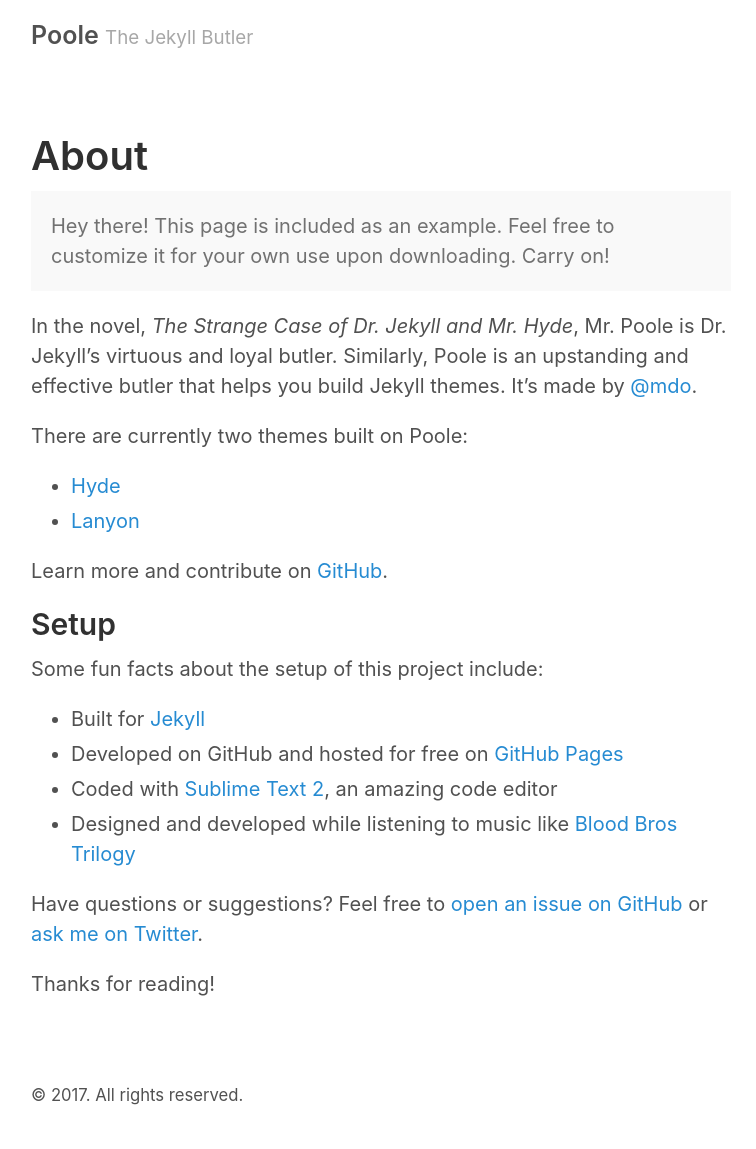
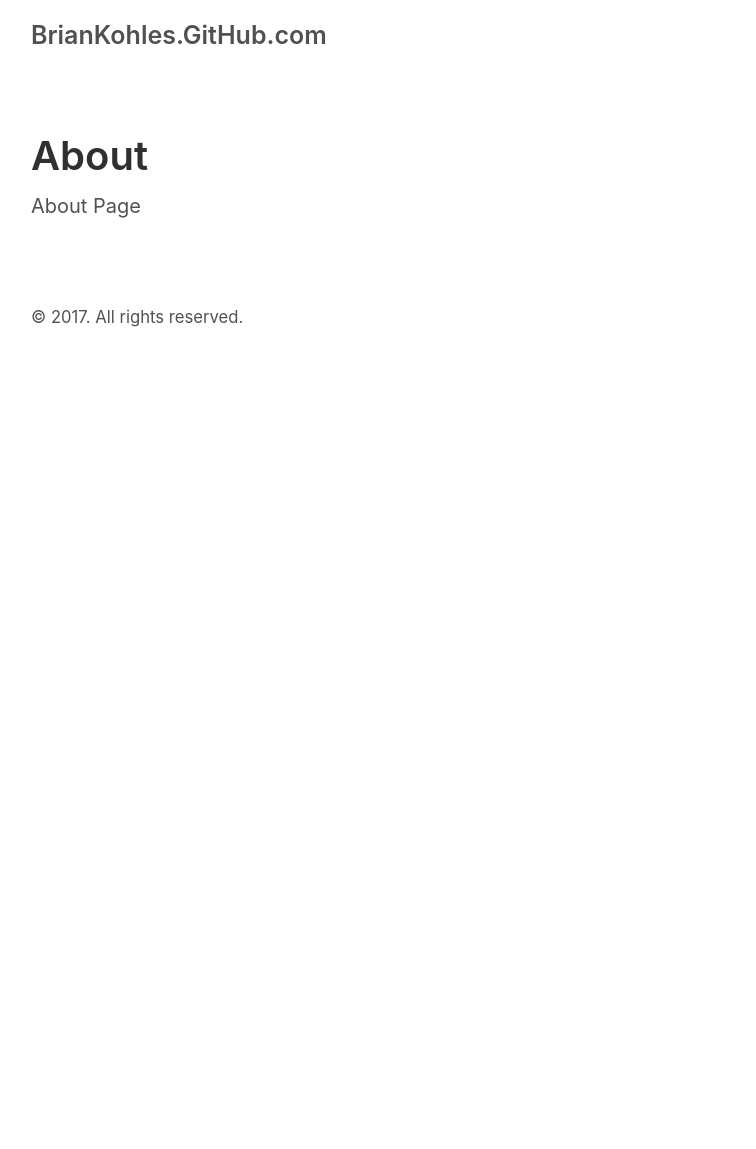
Before and after one commit to briankohles/briankohles.github.io, a Jekyll site: the page built from about.md, in a window 1280 px wide. Shown: the whole page, without its empty margins (259-1015 px from the left). Built offline with Jekyll 4.4.1, drawn with Linux system fonts in a browser that asks for light colours; after the commit the page ends 900 px from its top, so only the background shows below that.

Commit message:
initial changes to poole

```diff
--- a/_config.yml
+++ b/_config.yml
@@ -2,9 +2,9 @@
 permalink:           pretty
 
 # Setup
-title:               Poole
-tagline:             The Jekyll Butler
-url:                 http://getpoole.com
+title:               BrianKohles.GitHub.com
+tagline:
+url:                 http://brianKohles.gitHub.com
 paginate:            1
 baseurl:             ""
 
@@ -17,14 +17,13 @@
 
 # About/contact
 author:
-  name:              Mark Otto
-  url:               https://twitter.com/mdo
-  email:             markdotto@gmail.com
+  name:              Brian Kohles
+  url:               https://twitter.com/briankohles
+  email:
 
 # Custom vars
-version:             2.0.0
-github:
-  repo:              https://github.com/poole/poole
+version:             1.0.0
+github:		     briankohles
 
 # Gems
 gems:
--- a/about.md
+++ b/about.md
@@ -3,28 +3,4 @@
 title: About
 ---
 
-<p class="message">
-  Hey there! This page is included as an example. Feel free to customize it for your own use upon downloading. Carry on!
-</p>
-
-In the novel, *The Strange Case of Dr. Jekyll and Mr. Hyde*, Mr. Poole is Dr. Jekyll's virtuous and loyal butler. Similarly, Poole is an upstanding and effective butler that helps you build Jekyll themes. It's made by [@mdo](https://twitter.com/mdo).
-
-There are currently two themes built on Poole:
-
-* [Hyde](http://hyde.getpoole.com)
-* [Lanyon](http://lanyon.getpoole.com)
-
-Learn more and contribute on [GitHub](https://github.com/poole).
-
-## Setup
-
-Some fun facts about the setup of this project include:
-
-* Built for [Jekyll](http://jekyllrb.com)
-* Developed on GitHub and hosted for free on [GitHub Pages](https://pages.github.com)
-* Coded with [Sublime Text 2](http://sublimetext.com), an amazing code editor
-* Designed and developed while listening to music like [Blood Bros Trilogy](https://soundcloud.com/maddecent/sets/blood-bros-series)
-
-Have questions or suggestions? Feel free to [open an issue on GitHub](https://github.com/poole/poole/issues/new) or [ask me on Twitter](https://twitter.com/mdo).
-
-Thanks for reading!
+About Page
```
